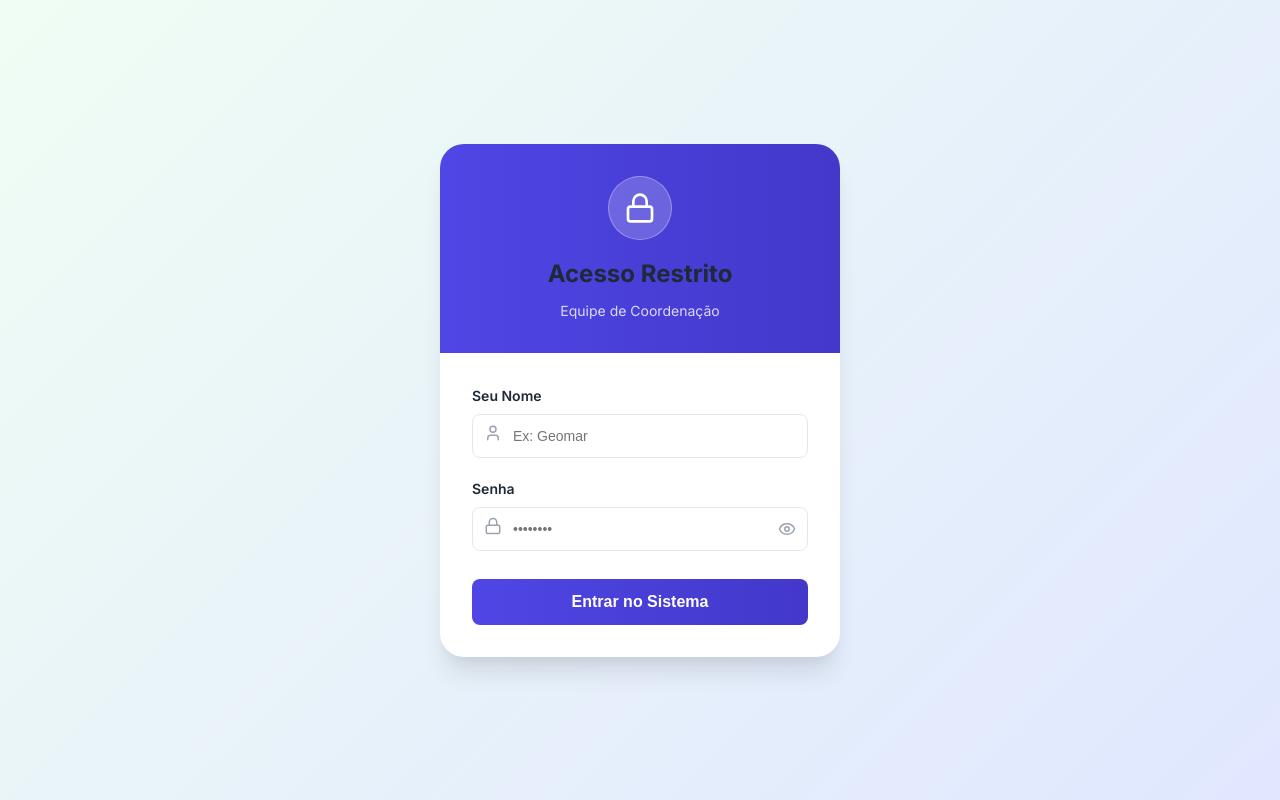
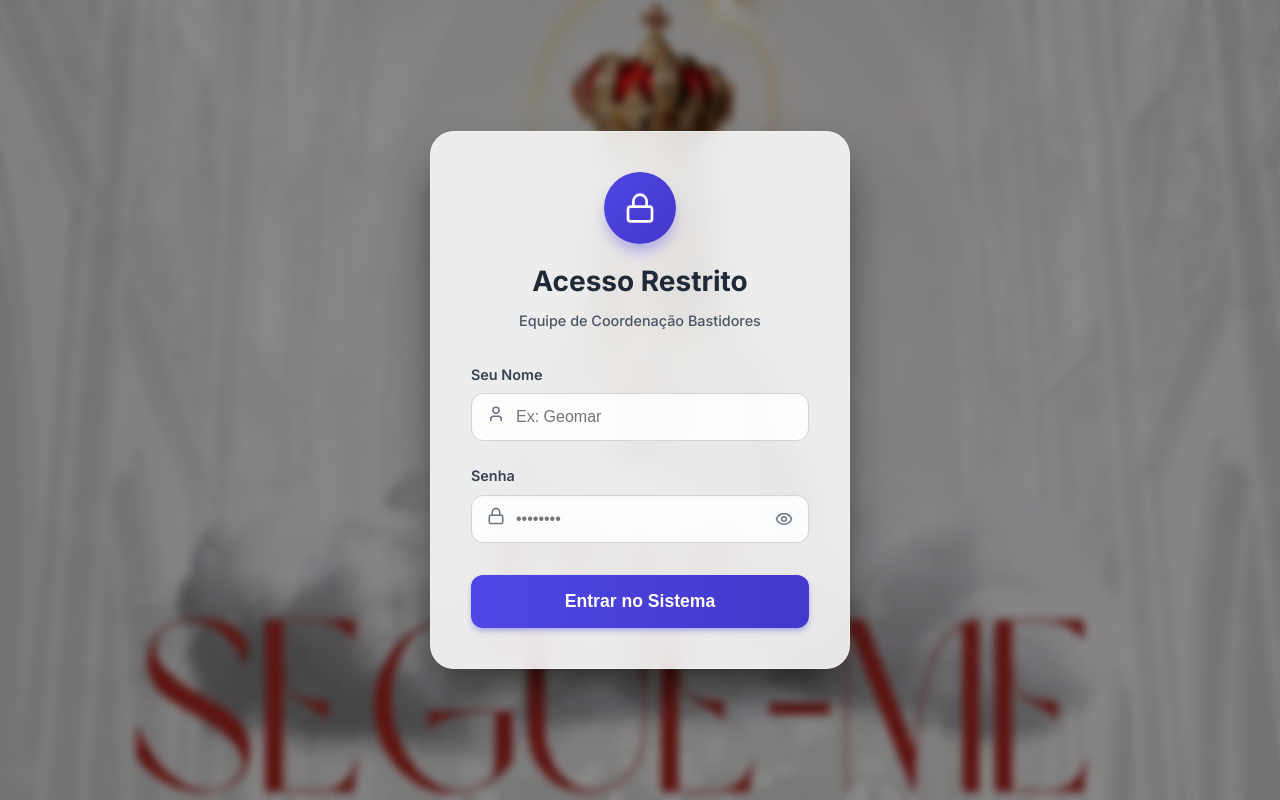
Before and after one commit to geommmar-cpu/bastidores, a React (Vite) app: page / in a window 1280 px wide. Built offline with nearby package versions, Linux system fonts and the light colour scheme; no server answers; the database is empty.

Commit message:
feat: redesenhar tela de login usando poster do evento com efeito glassmorphism

```diff
--- a/src/components/Login.jsx
+++ b/src/components/Login.jsx
@@ -15,7 +15,7 @@ const Login = ({ onLogin, coordinators = [] }) => {
 
     const validCoordinators = coordinators.map(c => c.trim().toLowerCase()).filter(c => c);
 
-    // Check if the entered name matches exactly, or if it's part of the coordinator's name (like just the first name)
+    // Check if the entered name matches exactly, or if it's part of the coordinator's name
     const isCoordinator = validCoordinators.some(c =>
       c === enteredName ||
       c.includes(enteredName) && enteredName.length > 3
@@ -39,80 +39,116 @@ const Login = ({ onLogin, coordinators = [] }) => {
       display: 'flex',
       alignItems: 'center',
       justifyContent: 'center',
-      background: 'linear-gradient(135deg, #f0fdf4 0%, #e0e7ff 100%)',
-      padding: '1rem'
+      backgroundImage: 'url("/login-bg.jpg")',
+      backgroundSize: 'cover',
+      backgroundPosition: 'center',
+      padding: '1rem',
+      position: 'relative'
     }}>
-      <div className="card" style={{
+      {/* Overlay Escuro para destacar o card */}
+      <div style={{
+        position: 'absolute',
+        top: 0, left: 0, right: 0, bottom: 0,
+        backgroundColor: 'rgba(0, 0, 0, 0.45)',
+        backdropFilter: 'blur(4px)',
+        WebkitBackdropFilter: 'blur(4px)'
+      }}></div>
+
+      <div style={{
+        position: 'relative',
         width: '100%',
-        maxWidth: '400px',
-        padding: '0',
-        overflow: 'hidden',
+        maxWidth: '420px',
+        padding: '2.5rem',
         borderRadius: '1.5rem',
-        boxShadow: '0 20px 25px -5px rgba(0, 0, 0, 0.1), 0 10px 10px -5px rgba(0, 0, 0, 0.04)',
-        border: 'none',
-        backgroundColor: '#fff'
+        boxShadow: '0 25px 50px -12px rgba(0, 0, 0, 0.75)',
+        border: '1px solid rgba(255, 255, 255, 0.3)',
+        backgroundColor: 'rgba(255, 255, 255, 0.85)',
+        backdropFilter: 'blur(16px)',
+        WebkitBackdropFilter: 'blur(16px)',
       }}>
 
-        {/* Header Section */}
+        <div style={{ textAlign: 'center', marginBottom: '2rem' }}>
           <div style={{
-          background: 'linear-gradient(to right, var(--primary), var(--primary-hover))',
-          padding: '2rem 1.5rem',
-          textAlign: 'center',
-          color: 'white'
-        }}>
-          <div style={{
-            width: '64px',
-            height: '64px',
-            backgroundColor: 'rgba(255, 255, 255, 0.2)',
+            width: '72px',
+            height: '72px',
+            background: 'linear-gradient(135deg, var(--primary) 0%, var(--primary-hover) 100%)',
             borderRadius: '50%',
             display: 'flex',
             alignItems: 'center',
             justifyContent: 'center',
             margin: '0 auto 1rem auto',
-            border: '1px solid rgba(255, 255, 255, 0.3)'
+            boxShadow: '0 10px 15px -3px rgba(79, 70, 229, 0.4)'
           }}>
             <Lock size={32} color="white" />
           </div>
-          <h2 style={{ fontSize: '1.5rem', fontWeight: 'bold', margin: '0' }}>Acesso Restrito</h2>
-          <p style={{ fontSize: '0.875rem', color: 'rgba(255, 255, 255, 0.8)', margin: '0.5rem 0 0 0' }}>Equipe de Coordenação</p>
+          <h2 style={{ fontSize: '1.75rem', fontWeight: '800', margin: '0', color: '#1F2937' }}>
+            Acesso Restrito
+          </h2>
+          <p style={{ fontSize: '0.9rem', color: '#4B5563', margin: '0.5rem 0 0 0', fontWeight: '500' }}>
+            Equipe de Coordenação Bastidores
+          </p>
         </div>
 
-        {/* Form Section */}
-        <div style={{ padding: '2rem' }}>
-          <form onSubmit={handleSubmit} className="flex-col" style={{ gap: '1.25rem', display: 'flex' }}>
+        <form onSubmit={handleSubmit} style={{ display: 'flex', flexDirection: 'column', gap: '1.5rem' }}>
 
-            <div className="input-group" style={{ margin: 0 }}>
-              <label className="input-label" style={{ fontWeight: '600', marginBottom: '0.25rem' }}>Seu Nome</label>
+          <div>
+            <label style={{ display: 'block', fontWeight: '600', marginBottom: '0.5rem', color: '#374151', fontSize: '0.9rem' }}>
+              Seu Nome
+            </label>
             <div style={{ position: 'relative' }}>
-                <div style={{ position: 'absolute', top: '50%', left: '0.75rem', transform: 'translateY(-50%)', color: '#9CA3AF' }}>
+              <div style={{ position: 'absolute', top: '50%', left: '1rem', transform: 'translateY(-50%)', color: '#6B7280' }}>
                 <User size={18} />
               </div>
               <input
                 type="text"
-                  className="input"
                 placeholder="Ex: Geomar"
                 value={username}
                 onChange={(e) => setUsername(e.target.value)}
                 required
-                  style={{ paddingLeft: '2.5rem', height: '2.75rem', borderRadius: '0.5rem' }}
+                style={{
+                  width: '100%',
+                  padding: '0.875rem 1rem 0.875rem 2.75rem',
+                  borderRadius: '0.75rem',
+                  border: '1px solid #D1D5DB',
+                  backgroundColor: 'rgba(255, 255, 255, 0.9)',
+                  fontSize: '1rem',
+                  outline: 'none',
+                  transition: 'all 0.2s',
+                  boxShadow: 'inset 0 2px 4px 0 rgba(0, 0, 0, 0.02)'
+                }}
+                onFocus={(e) => { e.target.style.borderColor = 'var(--primary)'; e.target.style.boxShadow = '0 0 0 3px rgba(79,70,229,0.2)'; }}
+                onBlur={(e) => { e.target.style.borderColor = '#D1D5DB'; e.target.style.boxShadow = 'inset 0 2px 4px 0 rgba(0, 0, 0, 0.02)'; }}
               />
             </div>
           </div>
 
-            <div className="input-group" style={{ margin: 0 }}>
-              <label className="input-label" style={{ fontWeight: '600', marginBottom: '0.25rem' }}>Senha</label>
+          <div>
+            <label style={{ display: 'block', fontWeight: '600', marginBottom: '0.5rem', color: '#374151', fontSize: '0.9rem' }}>
+              Senha
+            </label>
             <div style={{ position: 'relative' }}>
-                <div style={{ position: 'absolute', top: '50%', left: '0.75rem', transform: 'translateY(-50%)', color: '#9CA3AF' }}>
+              <div style={{ position: 'absolute', top: '50%', left: '1rem', transform: 'translateY(-50%)', color: '#6B7280' }}>
                 <Lock size={18} />
               </div>
               <input
                 type={showPassword ? 'text' : 'password'}
-                  className="input"
                 placeholder="••••••••"
                 value={password}
                 onChange={(e) => setPassword(e.target.value)}
                 required
-                  style={{ paddingLeft: '2.5rem', paddingRight: '3rem', height: '2.75rem', borderRadius: '0.5rem' }}
+                style={{
+                  width: '100%',
+                  padding: '0.875rem 3rem 0.875rem 2.75rem',
+                  borderRadius: '0.75rem',
+                  border: '1px solid #D1D5DB',
+                  backgroundColor: 'rgba(255, 255, 255, 0.9)',
+                  fontSize: '1rem',
+                  outline: 'none',
+                  transition: 'all 0.2s',
+                  boxShadow: 'inset 0 2px 4px 0 rgba(0, 0, 0, 0.02)'
+                }}
+                onFocus={(e) => { e.target.style.borderColor = 'var(--primary)'; e.target.style.boxShadow = '0 0 0 3px rgba(79,70,229,0.2)'; }}
+                onBlur={(e) => { e.target.style.borderColor = '#D1D5DB'; e.target.style.boxShadow = 'inset 0 2px 4px 0 rgba(0, 0, 0, 0.02)'; }}
               />
               <button
                 type="button"
@@ -120,18 +156,17 @@ const Login = ({ onLogin, coordinators = [] }) => {
                 style={{
                   position: 'absolute',
                   top: '50%',
-                    right: '0.75rem',
+                  right: '1rem',
                   transform: 'translateY(-50%)',
                   background: 'none',
                   border: 'none',
-                    color: '#9CA3AF',
+                  color: '#6B7280',
                   cursor: 'pointer',
                   padding: 0,
                   display: 'flex',
                   alignItems: 'center',
                   justifyContent: 'center'
                 }}
-                  title={showPassword ? "Ocultar senha" : "Mostrar senha"}
               >
                 {showPassword ? <EyeOff size={18} /> : <Eye size={18} />}
               </button>
@@ -140,14 +175,14 @@ const Login = ({ onLogin, coordinators = [] }) => {
 
           {error && (
             <div style={{
-                padding: '0.75rem',
+              padding: '0.875rem',
               backgroundColor: '#FEF2F2',
               color: '#991B1B',
               borderRadius: '0.5rem',
               border: '1px solid #F87171',
               fontSize: '0.875rem',
               textAlign: 'center',
-                fontWeight: '500'
+              fontWeight: '600'
             }}>
               {error}
             </div>
@@ -155,23 +190,28 @@ const Login = ({ onLogin, coordinators = [] }) => {
 
           <button
             type="submit"
-              className="btn btn-primary"
             style={{
               width: '100%',
-                padding: '0.875rem',
-                fontSize: '1rem',
+              padding: '1rem',
+              fontSize: '1.1rem',
               fontWeight: 'bold',
-                borderRadius: '0.5rem',
+              borderRadius: '0.75rem',
               marginTop: '0.5rem',
-                background: 'linear-gradient(to right, var(--primary), var(--primary-hover))'
+              color: 'white',
+              background: 'linear-gradient(to right, var(--primary), var(--primary-hover))',
+              border: 'none',
+              cursor: 'pointer',
+              boxShadow: '0 4px 6px -1px rgba(79, 70, 229, 0.3), 0 2px 4px -1px rgba(79, 70, 229, 0.2)',
+              transition: 'all 0.2s'
             }}
+            onMouseOver={(e) => e.target.style.filter = 'brightness(1.1)'}
+            onMouseOut={(e) => e.target.style.filter = 'brightness(1)'}
           >
             Entrar no Sistema
           </button>
         </form>
       </div>
     </div>
-    </div>
   );
 };
 
```
Also changed, not shown: public/login-bg.jpg (added). Lines whose indentation alone changed are shown as unchanged.
